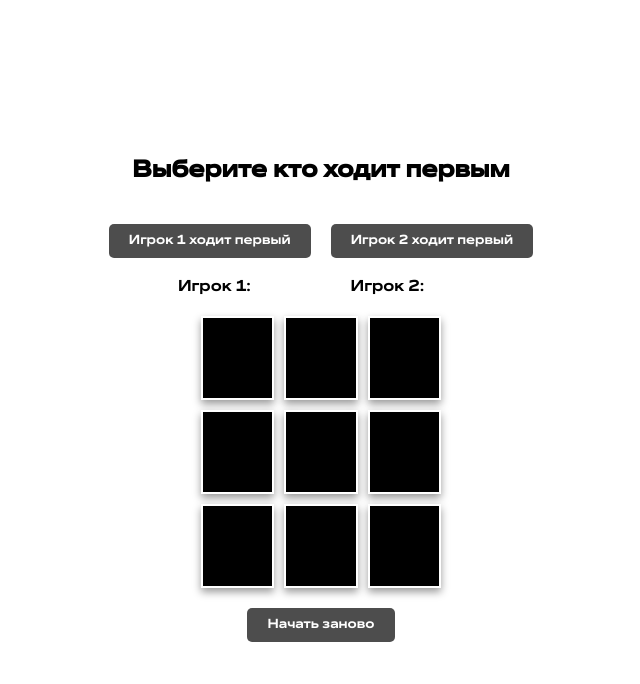
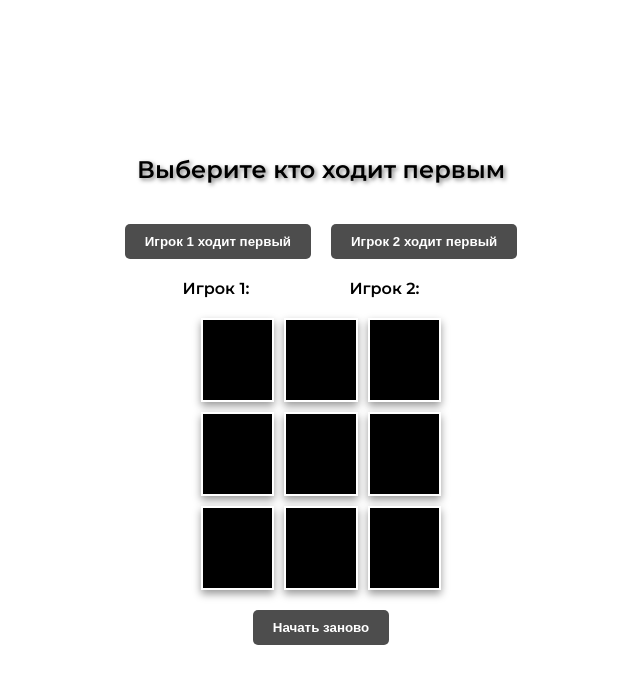
Before and after one commit to BrattKondrattenko/tic-tac-toe-Kondratenko, a plain HTML site: page index.html in a window 1280 px wide. Shown: the whole page, without its empty margins (319-959 px from the left). Drawn offline with Linux system fonts and the light colour scheme.

Commit message:
change-font

```diff
--- a/css/style.css
+++ b/css/style.css
@@ -1,16 +1,8 @@
-@font-face {
-  font-family: "RedCollar";
-  src: url(../fonts/Redcollar.woff2);
-}
-
-h1 {
-  text-align: center;
-  color: #ffffff;
-  text-shadow: 2px 2px 4px rgba(0, 0, 0, 0.5);
-}
+@import url('https://fonts.googleapis.com/css2?family=Montserrat:wght@400;600&display=swap');
 
 body {
-  font-family: "RedCollar";
+  font-family: 'Montserrat', sans-serif;
+  font-weight: 700;
   background-color: #ffffff;
   display: flex;
   flex-direction: column;
@@ -20,8 +12,10 @@ body {
   margin: 0;
 }
 
-.wrapper {
-  max-width: 1600px;
+h2 {
+  text-align: center;
+  color: #000000;
+  text-shadow: 2px 2px 4px rgba(0, 0, 0, 0.5);
 }
 
 #players {
@@ -74,7 +68,7 @@ body {
 
 button {
   display: block;
-  font-family: "RedCollar";
+  font-weight: 700;
   margin: 20px auto;
   padding: 10px 20px;
   background-color: #4d4d4d;
```
Also changed, not shown: fonts/Redcollar.woff2 (deleted).
